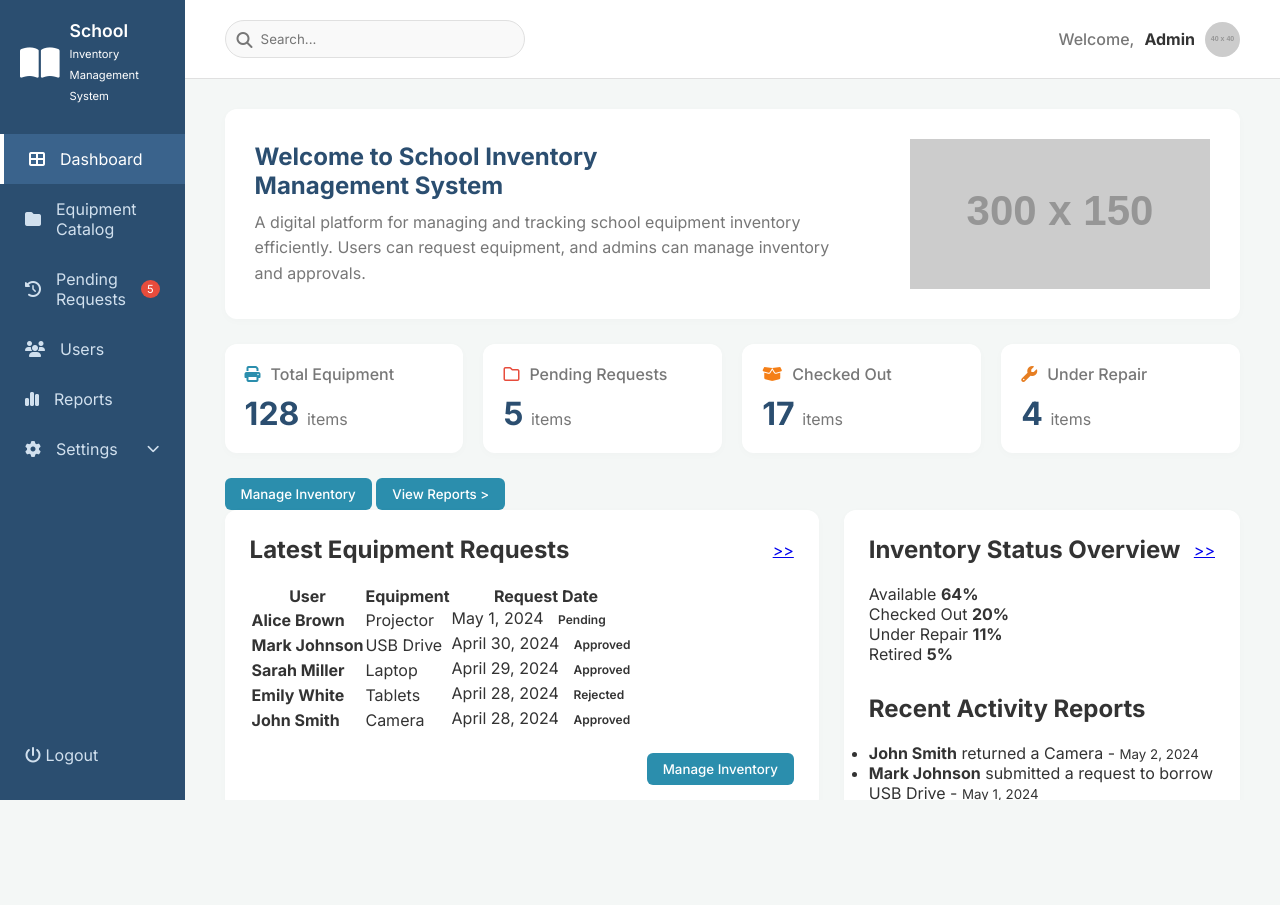
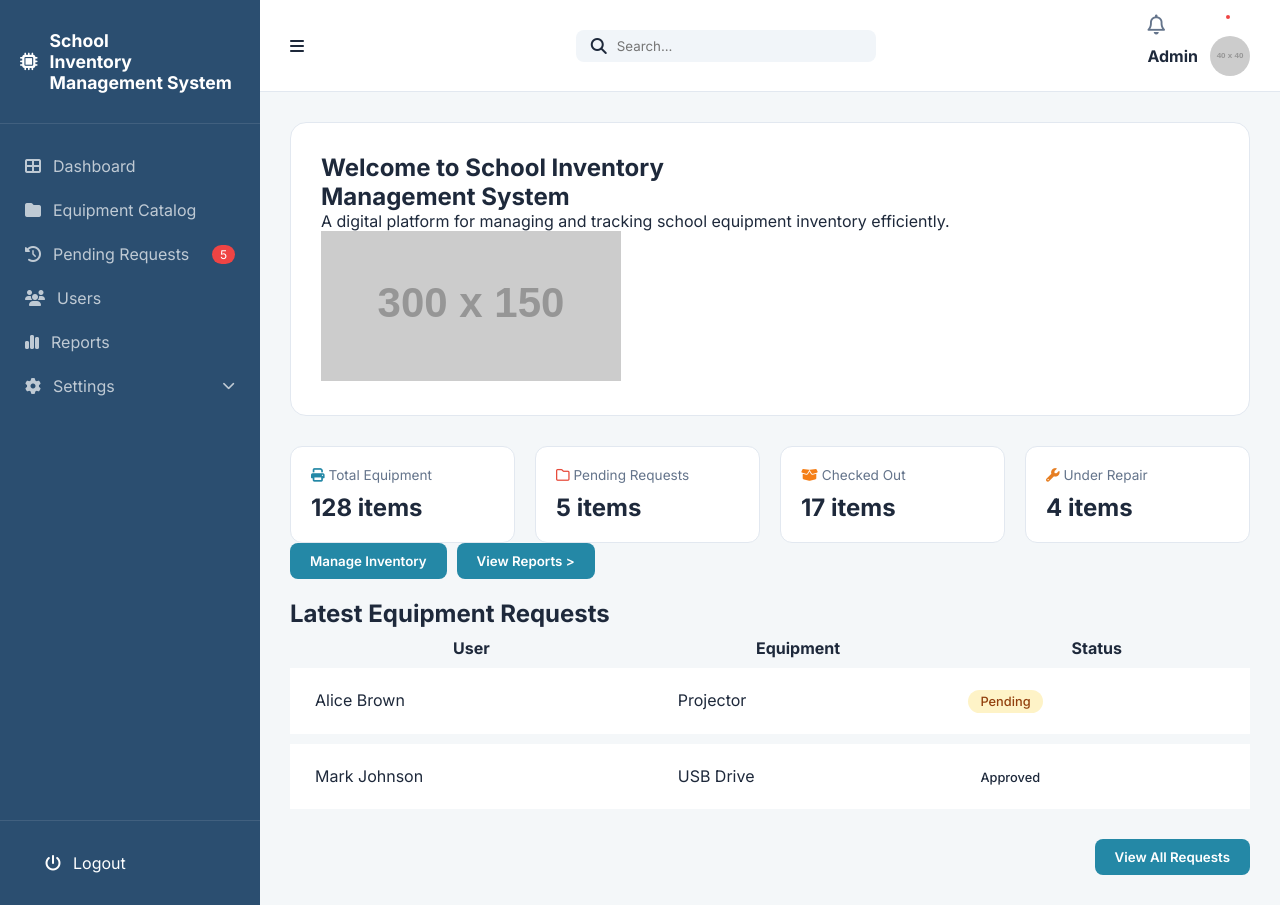
Before and after one commit to zlatevv/school-inventory-system, a plain HTML site: page frontend/html/admin.html in a window 1280 px wide. Before the commit the page ends 800 px from the top, so only its background shows below. Drawn offline with Linux system fonts and the light colour scheme; files that its build step writes are made by us from their sources; placeholder pictures from the web are drawn by us; files whose address does not match are found by name.

Commit message:
Update admin.html
new admin with changes made by koci

```diff
--- a/frontend/html/admin.html
+++ b/frontend/html/admin.html
@@ -6,51 +6,85 @@
     <title>School Inventory Management System - Admin</title>
     <link href="https://fonts.googleapis.com/css2?family=Inter:wght@400;500;600;700&display=swap" rel="stylesheet">
     <link rel="stylesheet" href="https://cdnjs.cloudflare.com/ajax/libs/font-awesome/6.4.0/css/all.min.css">
-
-    <link rel="stylesheet" href="style.css">
+    <link rel="stylesheet" href="admin.css">
 </head>
 <body>
 
     <aside class="sidebar">
         <div class="logo-area">
-            <i class="fa-solid fa-book-open fa-2x"></i>
-            <div>School<br><small style="font-size: 0.7rem; font-weight: 400;">Inventory Management System</small></div>
+            <div class="logo-icon">
+                <i class="fa-solid fa-microchip"></i>
+            </div>
+            <div class="logo-text">
+                School <br> Inventory Management System
+            </div>
         </div>
 
         <ul class="nav-menu">
-            <li><a href="#" class="nav-item active"><i class="fa-solid fa-table-cells-large"></i> Dashboard</a></li>
-            <li><a href="#" class="nav-item"><i class="fa-solid fa-folder"></i> Equipment Catalog</a></li>
-            <li><a href="#" class="nav-item"><i class="fa-solid fa-clock-rotate-left"></i> Pending Requests <span class="badge-count">5</span></a></li>
-            <li><a href="#" class="nav-item"><i class="fa-solid fa-users"></i> Users</a></li>
+            <li><a href="admin.html" class="nav-item"><i class="fa-solid fa-table-cells-large"></i> Dashboard</a></li>
+            <li><a href="catalog.html" class="nav-item"><i class="fa-solid fa-folder"></i> Equipment Catalog</a></li>
+            <li><a href="requests.html" class="nav-item"><i class="fa-solid fa-clock-rotate-left"></i> Pending Requests <span class="badge-count">5</span></a></li>
+            <li><a href="users.html" class="nav-item"><i class="fa-solid fa-users"></i> Users</a></li>
             <li><a href="#" class="nav-item"><i class="fa-solid fa-chart-simple"></i> Reports</a></li>
             <li><a href="#" class="nav-item"><i class="fa-solid fa-gear"></i> Settings <i class="fa-solid fa-chevron-down" style="margin-left:auto; font-size:0.8rem;"></i></a></li>
         </ul>
 
         <div class="logout-btn">
+            <a href="#" class="nav-item" style="text-decoration: none; color: inherit;">
                 <i class="fa-solid fa-power-off"></i> Logout
+            </a>
         </div>
     </aside>
 
     <main class="main-content">
         <header>
+            <div class="mobile-menu-btn" id="menuBtn">
+                <i class="fa-solid fa-bars"></i>
+            </div>
             <div class="search-bar">
                 <i class="fa-solid fa-magnifying-glass"></i>
                 <input type="text" placeholder="Search...">
             </div>
             <div class="user-profile">
+                <div class="notification-container">
+                    <i class="fa-regular fa-bell" id="notificationBell"></i>
+                    <span class="bell-dot"></span> <div class="notification-dropdown" id="notificationDropdown">
+                        <div class="dropdown-header">
+                            <h3>Notifications</h3>
+                            <button id="markAllRead">Mark all as read</button>
+                        </div>
+                        <ul class="notification-list">
+                            <li class="unread">
+                                <i class="fa-solid fa-circle-info"></i>
+                                <div>
+                                    <p><strong>New Request:</strong> Alice Brown requested a Projector.</p>
+                                    <small>2 minutes ago</small>
+                                </div>
+                            </li>
+                            <li>
+                                <i class="fa-solid fa-check-circle" style="color: #10B981;"></i>
+                                <div>
+                                    <p><strong>System Update:</strong> Inventory sync complete.</p>
+                                    <small>1 hour ago</small>
+                                </div>
+                            </li>
+                        </ul>
+                    <a href="#" class="view-all">See all notifications</a>
+                </div>
+            </div>
+
     <div class="user-info">
-                    <span style="color: var(--text-gray);">Welcome, </span> <strong>Admin</strong>
+        <strong>Admin</strong>
         <img src="https://placehold.co/40x40/2B8EAD/FFFFFF?text=AD" alt="Admin">
     </div>
 </div>
         </header>
 
         <div class="content-padding">
-
             <section class="welcome-banner">
                 <div class="welcome-text">
                     <h1>Welcome to School Inventory<br>Management System</h1>
-                    <p>A digital platform for managing and tracking school equipment inventory efficiently. Users can request equipment, and admins can manage inventory and approvals.</p>
+                    <p>A digital platform for managing and tracking school equipment inventory efficiently.</p>
                 </div>
                 <img src="https://placehold.co/300x150/e0e0e0/888?text=Admin+Illustration" alt="Illustration">
             </section>
@@ -74,92 +108,24 @@
                 </div>
             </section>
 
-            <div class="action-row">
+            <div class="action-row" style="margin-bottom: 20px; display: flex; gap: 10px;">
                 <button class="btn btn-primary btn-large">Manage Inventory</button>
-                <button class="btn btn-primary btn-large">View Reports &gt;</button>
+                <button class="btn btn-primary btn-large">View Reports ></button>
             </div>
 
             <div class="dashboard-grid">
-
                 <div class="left-column">
                     <div class="card-container">
                         <div class="section-header">
                             <h2>Latest Equipment Requests</h2>
-                            <a href="#" class="link-icon">&gt;&gt;</a>
                         </div>
-                        <table class="data-table">
+                        <table class="requests-table">
                             <thead>
-                                <tr>
-                                    <th>User</th>
-                                    <th>Equipment</th>
-                                    <th>Request Date</th>
-                                </tr>
+                                <tr><th>User</th><th>Equipment</th><th>Status</th></tr>
                             </thead>
                             <tbody>
-                                <tr>
-                                    <td><strong>Alice Brown</strong></td>
-                                    <td>Projector</td>
-                                    <td>May 1, 2024 <span class="status-badge status-pending">Pending</span></td>
-                                </tr>
-                                <tr>
-                                    <td><strong>Mark Johnson</strong></td>
-                                    <td>USB Drive</td>
-                                    <td>April 30, 2024 <span class="status-badge status-approved">Approved</span></td>
-                                </tr>
-                                <tr>
-                                    <td><strong>Sarah Miller</strong></td>
-                                    <td>Laptop</td>
-                                    <td>April 29, 2024 <span class="status-badge status-approved">Approved</span></td>
-                                </tr>
-                                <tr>
-                                    <td><strong>Emily White</strong></td>
-                                    <td>Tablets</td>
-                                    <td>April 28, 2024 <span class="status-badge status-rejected">Rejected</span></td>
-                                </tr>
-                                <tr>
-                                    <td><strong>John Smith</strong></td>
-                                    <td>Camera</td>
-                                    <td>April 28, 2024 <span class="status-badge status-approved">Approved</span></td>
-                                </tr>
-                            </tbody>
-                        </table>
-                        <div style="text-align: right; margin-top: 20px;">
-                            <button class="btn btn-primary">Manage Inventory</button>
-                        </div>
-                    </div>
-
-                    <div class="card-container">
-                        <div class="section-header">
-                            <h2>Latest Equipment Requests</h2>
-                        </div>
-                        <table class="data-table">
-                            <thead>
-                                <tr>
-                                    <th>User</th>
-                                    <th>Equipment</th>
-                                    <th>Request Date</th>
-                                    <th>Status</th>
-                                </tr>
-                            </thead>
-                            <tbody>
-                                <tr>
-                                    <td><strong>Alice Brown</strong></td>
-                                    <td>Projector</td>
-                                    <td>May 1, 2024</td>
-                                    <td><span class="status-badge status-pending">Pending</span></td>
-                                </tr>
-                                <tr>
-                                    <td><strong>Mark Johnson</strong></td>
-                                    <td>USB Drive</td>
-                                    <td>April 30, 2024</td>
-                                    <td><span class="status-badge status-approved">Approved</span></td>
-                                </tr>
-                                <tr>
-                                    <td><strong>Emily White</strong></td>
-                                    <td>Tablets</td>
-                                    <td>April 28, 2024</td>
-                                    <td><span class="status-badge status-rejected">Rejected</span></td>
-                                </tr>
+                                <tr><td>Alice Brown</td><td>Projector</td><td><span class="status-badge status-pending">Pending</span></td></tr>
+                                <tr><td>Mark Johnson</td><td>USB Drive</td><td><span class="status-badge status-available">Approved</span></td></tr>
                             </tbody>
                         </table>
                         <div style="text-align: right; margin-top: 20px;">
@@ -167,70 +133,24 @@
                         </div>
                     </div>
                 </div>
-
-                <div class="right-column">
-                    <div class="card-container">
-                        <div class="section-header">
-                            <h2>Inventory Status Overview</h2>
-                            <a href="#" class="link-icon">&gt;&gt;</a>
-                        </div>
-
-                        <div class="chart-layout">
-                            <div class="pie-chart"></div>
-                            <div class="chart-legend">
-                                <div class="legend-item"><span class="dot dot-blue"></span> Available <strong>64%</strong></div>
-                                <div class="legend-item"><span class="dot dot-yellow"></span> Checked Out <strong>20%</strong></div>
-                                <div class="legend-item"><span class="dot dot-green"></span> Under Repair <strong>11%</strong></div>
-                                <div class="legend-item"><span class="dot dot-red"></span> Retired <strong>5%</strong></div>
             </div>
         </div>
+    </main>
 
-                        <div class="section-header" style="margin-top: 30px;">
-                            <h2>Recent Activity Reports</h2>
+    <div id="logoutModal" class="modal-overlay">
+        <div class="modal-content">
+            <div class="modal-icon">
+                <i class="fa-solid fa-right-from-bracket"></i>
             </div>
-                        <ul class="activity-list">
-                            <li><span class="dot dot-green"></span> <strong>John Smith</strong> returned a Camera - <small>May 2, 2024</small></li>
-                            <li><span class="dot dot-green"></span> <strong>Mark Johnson</strong> submitted a request to borrow USB Drive - <small>May 1, 2024</small></li>
-                            <li><span class="dot dot-yellow"></span> <strong>Admin</strong> marked Projector (Epson) as Under Repair - <small>Apr 30, 2024</small></li>
-                        </ul>
-                        <div style="text-align: right; margin-top: 15px;">
-                            <a href="#" class="view-link">View All Reports</a>
-                        </div>
-                    </div>
-
-                    <div class="card-container">
-                        <div class="section-header">
-                            <h2>Inventory Status Overview</h2>
-                            <a href="#" class="link-icon">&gt;&gt;</a>
-                        </div>
-
-                        <div class="chart-layout">
-                            <div class="donut-chart"></div>
-                            <div class="chart-legend">
-                                <div class="legend-item"><span class="dot dot-blue"></span> Available <strong>63%</strong></div>
-                                <div class="legend-item"><span class="dot dot-yellow"></span> Checked Out <strong>20%</strong></div>
-                                <div class="legend-item"><span class="dot dot-green"></span> Under Repair <strong>12%</strong></div>
-                                <div class="legend-item"><span class="dot dot-red"></span> Retired <strong>5%</strong></div>
-                            </div>
-                        </div>
-
-                        <div class="section-header" style="margin-top: 30px;">
-                            <h2>Recent Activity Reports</h2>
-                        </div>
-                        <ul class="activity-list">
-                            <li><span class="dot dot-green"></span> <strong>John Smith</strong> returned a Camera - <small>May 2, 2024</small></li>
-                            <li><span class="dot dot-green"></span> <strong>Mark Johnson</strong> submitted a request... <small>May 1, 2024</small></li>
-                        </ul>
-                        <div style="text-align: right; margin-top: 15px;">
-                            <a href="#" class="view-link">View All Reports</a>
+            <h2>Sign Out</h2>
+            <p>Are you sure you want to log out of your profile?</p>
+            <div class="modal-buttons">
+                <button id="confirmLogout" class="modal-btn" style="background: #EF4444; color: white;">Yes, Logout</button>
+                <button id="cancelLogout" class="modal-btn btn-outline">No, stay here</button>
             </div>
         </div>
     </div>
 
-            </div>
-        </div>
-    </main>
-
     <script src="admin.js"></script>
 </body>
 </html>
```
Lines whose indentation alone changed are shown as unchanged.
